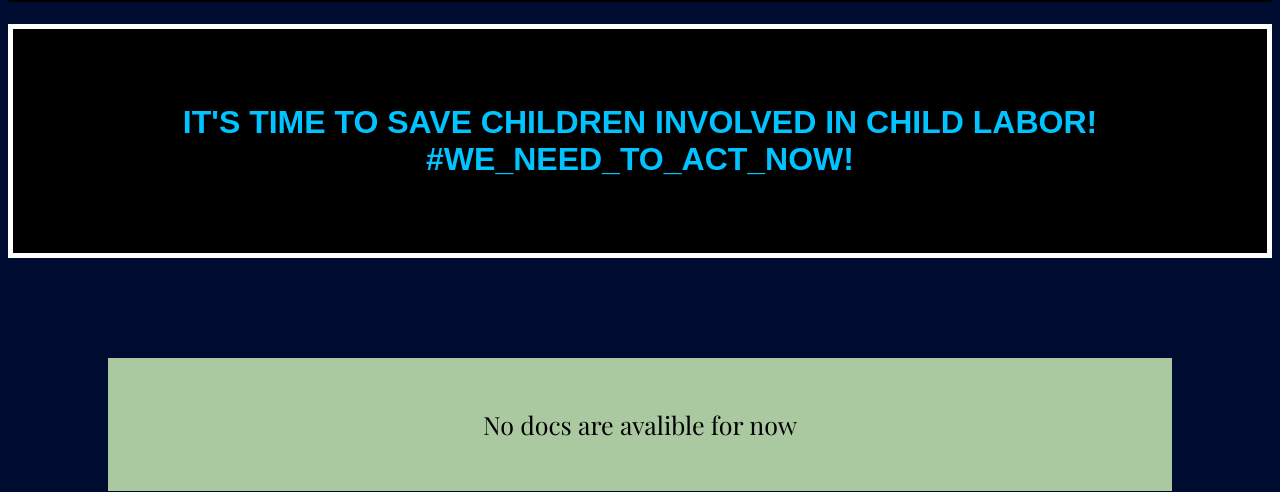
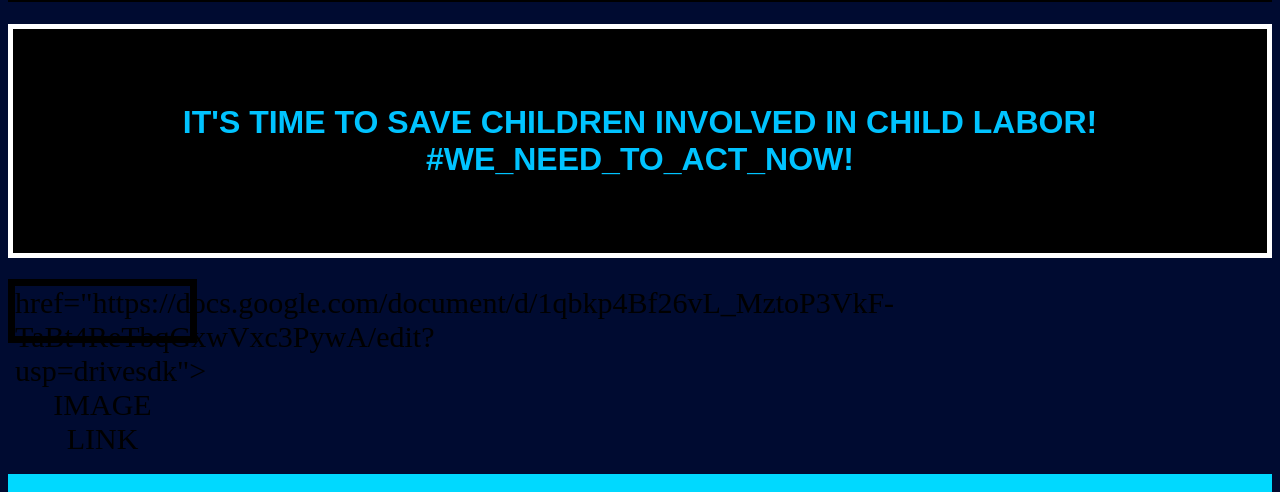
Before and after one commit to loukabeaudoingithub/stopchillabor.github.io, a plain HTML site: page Docs.html in a window 1280 px wide. Shown: the part 308-800 px from the top of the page. Drawn offline with nearby package versions, Linux system fonts and the light colour scheme.

Commit message:
Updatedoc.html

```diff
--- a/Docs.html
+++ b/Docs.html
@@ -18,7 +18,7 @@
             </nav>
             <h1>IT'S TIME TO SAVE CHILDREN INVOLVED IN CHILD LABOR!
                 #WE_NEED_TO_ACT_NOW! </h1>
-        <p>No docs are avalible for now</p>
+        <a> href="https://docs.google.com/document/d/1qbkp4Bf26vL_MztoP3VkF-TaBt4ReTbqGxwVxc3PywA/edit?usp=drivesdk"> IMAGE LINK </a>
             <h4> <div>[Louka Beaudoin] Créateur, Architect Web. all rights reserved <div>
                 [Alexis Champagne] Créateur, Co fondateur. all rights reserved <div>
                 [Yanik Rodrigue] Créateur, Co Fondateur. all rights reserved <div>
```
